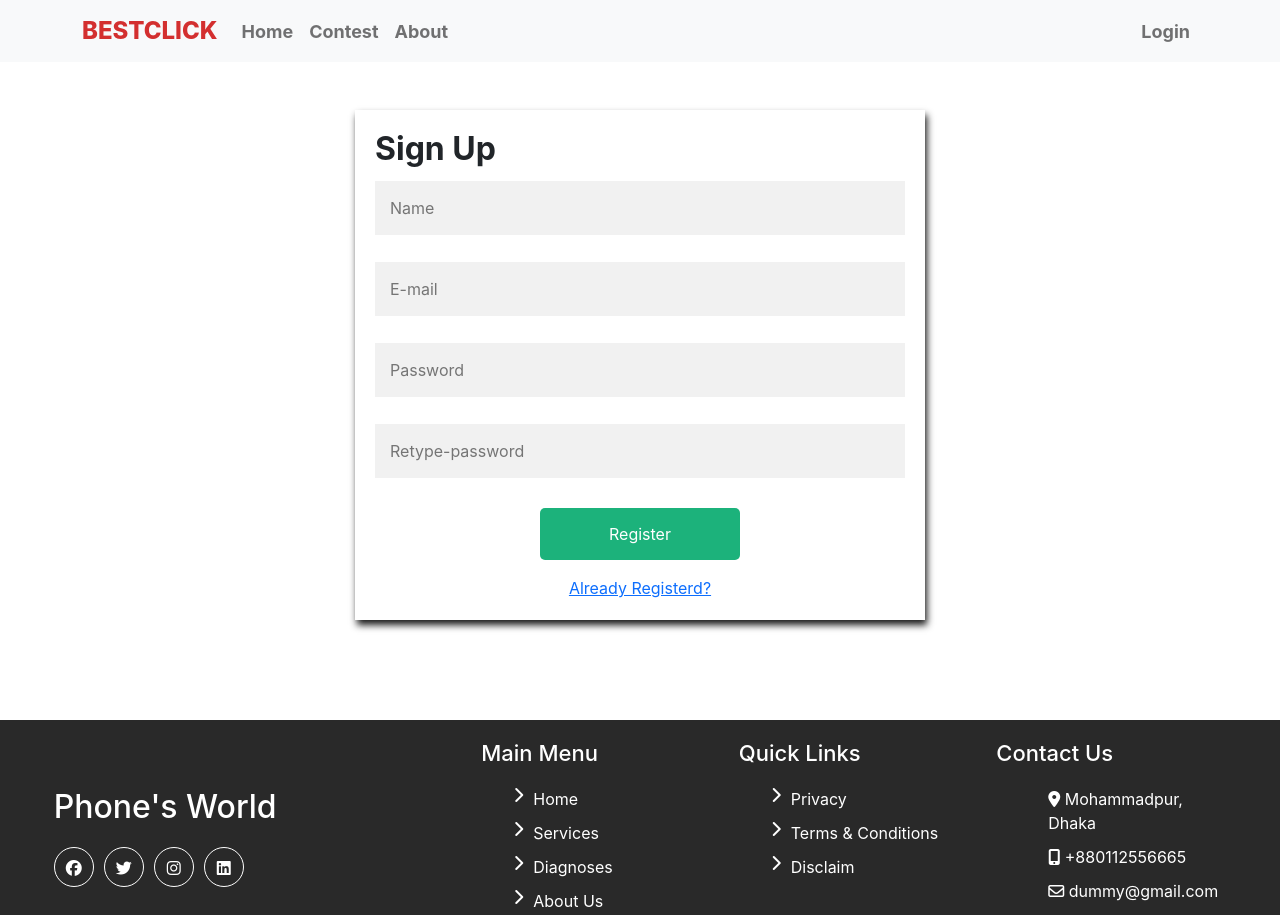
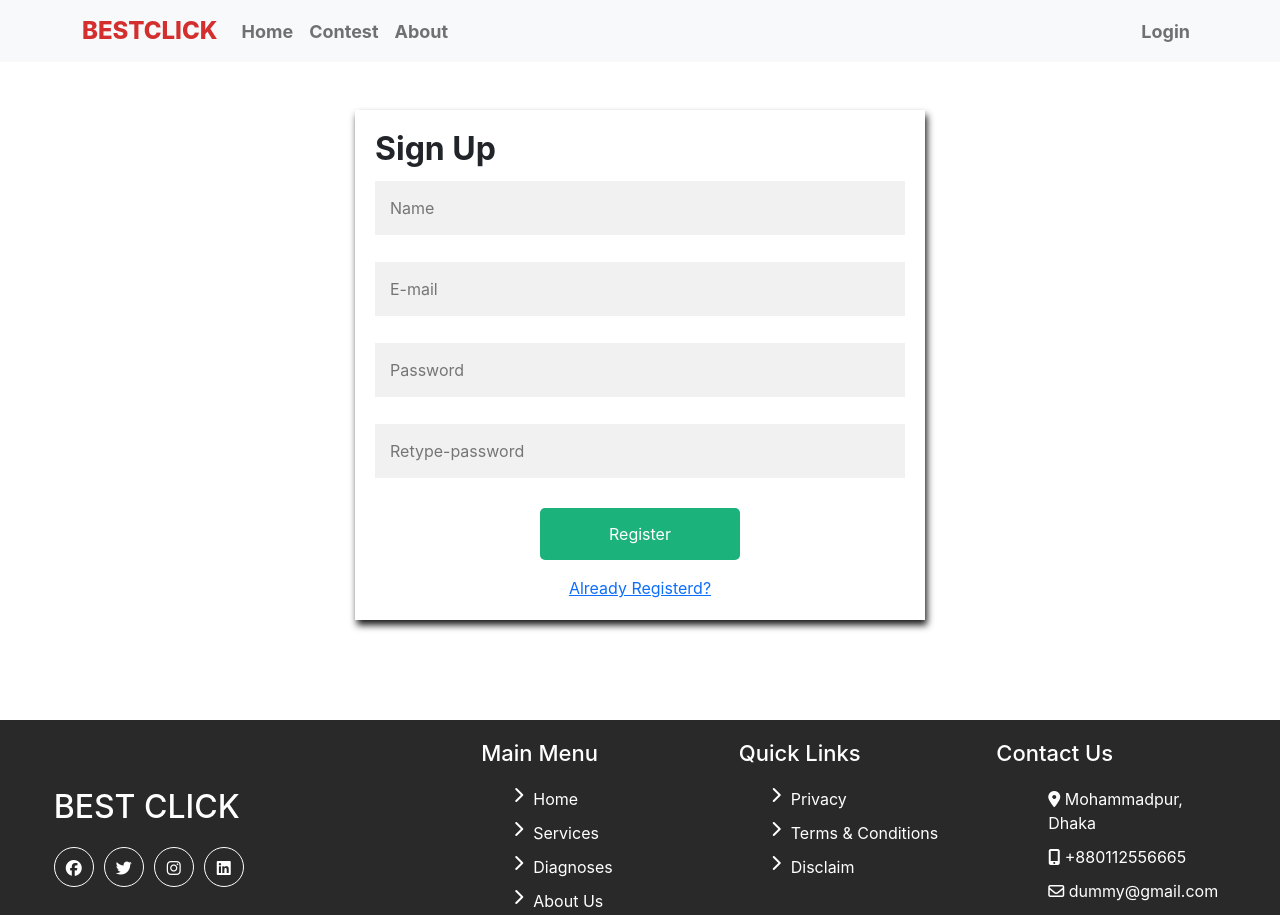
Before and after one commit to Arafat-Hossain-Anik/photography-contest-client-site, a React (Create React App) app: page /register in a window 1280 px wide. Shown: the top 915 px of the page. Built offline with nearby package versions, Linux system fonts and the light colour scheme; no server answers.

Commit message:
font awesome added

```diff
--- a/src/components/Footer/Footer.js
+++ b/src/components/Footer/Footer.js
@@ -11,7 +11,7 @@ const Footer = () => {
             <div className="main">
                 <div className="footer">
                     <div className="single-footer">
-                        <h2 className='mt-5'>Phone's World</h2>
+                        <h2 className='mt-5'>BEST CLICK</h2>
                         <div className="footer-social">
                             <a href="https://www.facebook.com/"><i className="fab fa-facebook"></i></a>
                             <a href="https://twitter.com/"><i className="fab fa-twitter"></i></a>
```
